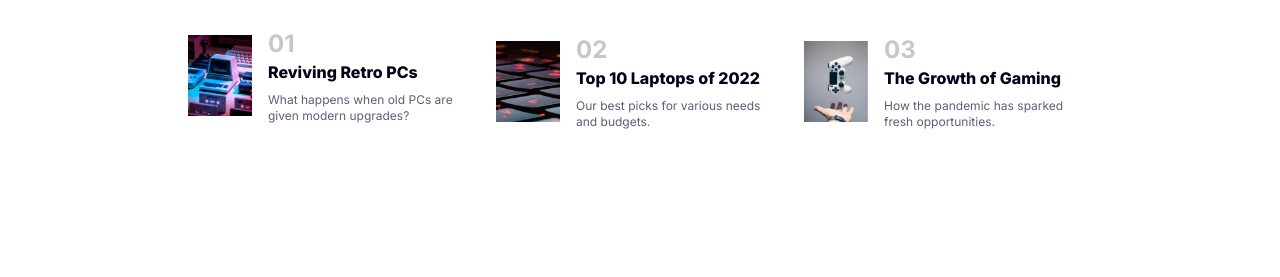
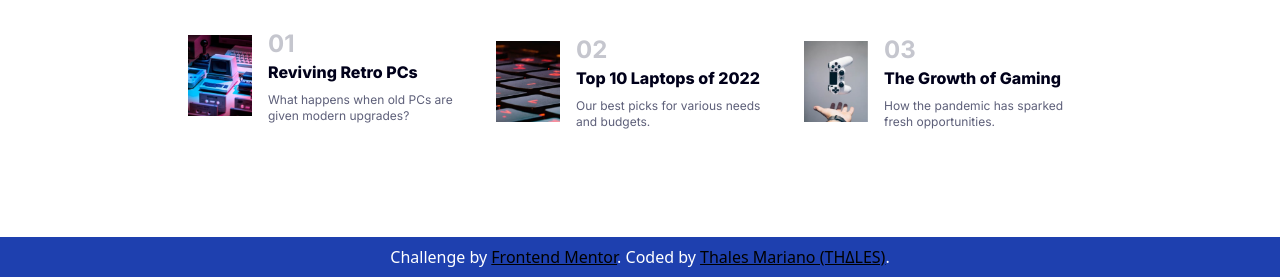
Before and after one commit to thalesmariiano/News-homepage-Man, a website: page src/index.html in a window 1280 px wide. Shown: the part 563-840 px from the top of the page. Before the commit the page ends 800 px from the top, so only its background shows below. Drawn offline with Linux system fonts and the light colour scheme.

Commit message:
frontendmentor credits added

```diff
--- a/src/index.html
+++ b/src/index.html
@@ -116,10 +116,10 @@
     </div>
   </div>
 
-  <!-- <div class="attribution">
-    Challenge by <a href="https://www.frontendmentor.io?ref=challenge" target="_blank">Frontend Mentor</a>.
-    Coded by <a href="#">Your Name Here</a>.
-  </div> -->
+  <div class="w-full p-2 text-center bg-blue-800 text-white">
+    Challenge by <a class="underline text-black hover:text-purple-300" href="https://www.frontendmentor.io?ref=challenge" target="_blank">Frontend Mentor</a>.
+    Coded by <a class="underline  text-black hover:text-purple-300" href="https://github.com/thalesmariiano">Thales Mariano (THΔLES)</a>.
+  </div>
   <script src="script.js"></script>
 </body>
 </html>
```
Also changed, not shown: dist/styles.css.
